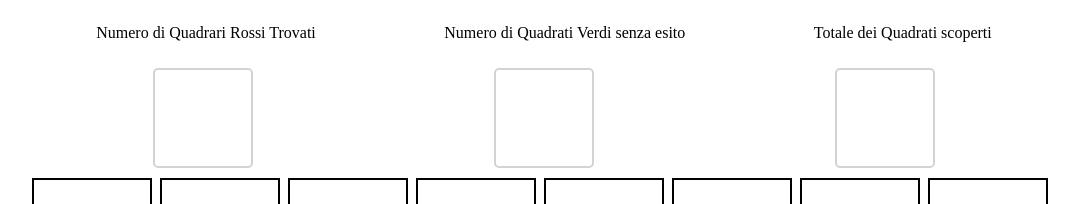
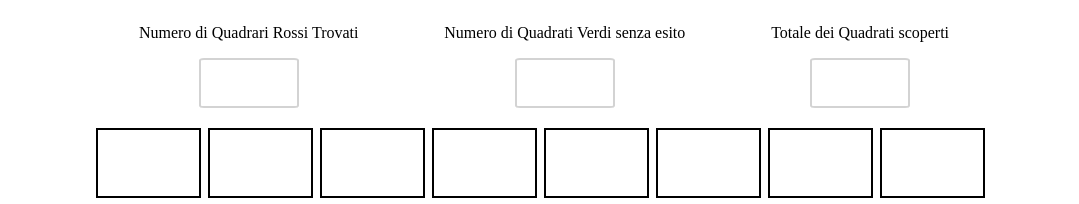
Before and after one commit to Adriano-Defilippis/js-jq-grigliaquadrati, a plain HTML site: page Vers #2/index.html in a window 1280 px wide. Shown: the top 204 px of the page, without its empty margins (96-1175 px from the left). Drawn offline with nearby package versions, Linux system fonts and the light colour scheme.

Commit message:
Sisitemato Sitle per i counter Si potrebbe inserire un numero massimo di tentativi per far concludere il gioco

```diff
--- a/Vers #2/index.html
+++ b/Vers #2/index.html
@@ -13,29 +13,28 @@
 
     <div class="grid" id ="griglia">
 
+      <!-- Riga dei contatori -->
       <div class="rowCounter">
-        <p>Numero di Quadrari Rossi Trovati</p>
 
-        <p>Numero di Quadrati Verdi senza esito</p>
 
-        <p>Totale dei Quadrati scoperti</p>
+        <div class="colum">
+          <p>Numero di Quadrari Rossi Trovati</p>
+          <div id="rossi"></div>
+        </div>
+
+        <div class="colum">
+          <p>Numero di Quadrati Verdi senza esito</p>
+          <div id="verdi"></div>
+        </div>
+
+        <div class="colum">
+          <p>Totale dei Quadrati scoperti</p>
+          <div id="totale"></div>
+        </div>
+
+
       </div>
 
-      <div class="rowCounter">
-
-        <div id="rossi">
-
-        </div>
-
-        <div id="verdi">
-
-        </div>
-
-        <div id="totale">
-
-        </div>
-
-      </div>
 
     </div>
 
--- a/Vers #2/style.css
+++ b/Vers #2/style.css
@@ -4,8 +4,8 @@
 
 /* Metto un Display flex al contenitore della griglia */
 .grid {
-  width: 80vw;
-  height: 80vh;
+  width: 70vw;
+  height: 70vh;
   margin: 0 auto;
 }
 
@@ -26,8 +26,15 @@
 .rowCounter{
   display: flex;
   justify-content: space-around;
-  margin-bottom: 10px;
+  margin-bottom: 20px;
 
+}
+
+.colum{
+  display: flex;
+  flex-direction: column;
+  justify-content: space-between;
+  align-items: center;
 }
 
 
@@ -57,21 +64,21 @@
 /* Classi per i contatori */
 #rossi{
   width: 100px;
-  height: 100px;
+  height: 50px;
   border: 2px solid lightgrey;
   border-radius: 5%;
 }
 
 #verdi{
   width: 100px;
-  height: 100px;
+  height: 50px;
   border: 2px solid lightgrey;
   border-radius: 5%;
 }
 
 #totale{
   width: 100px;
-  height: 100px;
+  height: 50px;
   border: 2px solid lightgrey;
   border-radius: 5%;
 }
```
